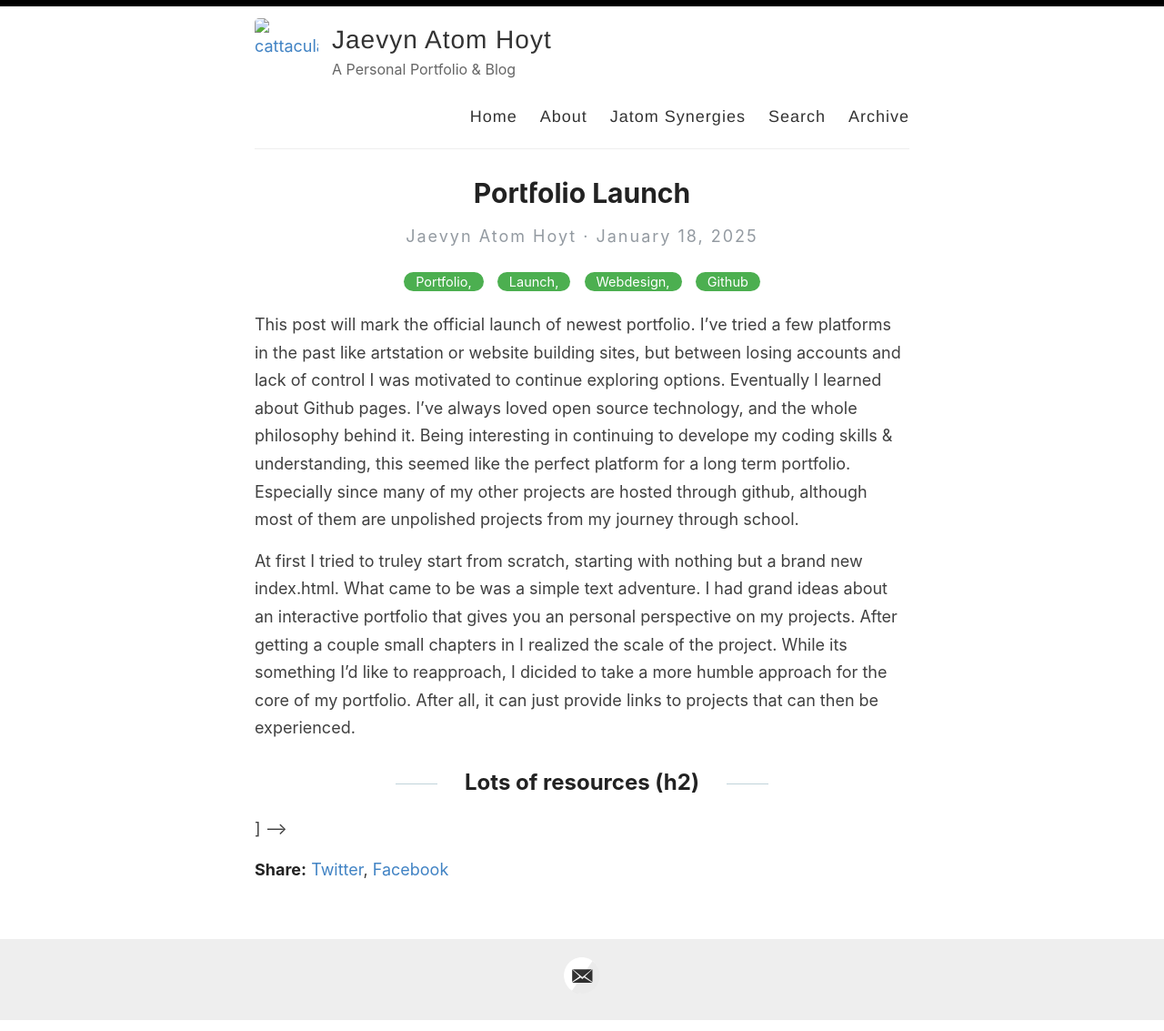
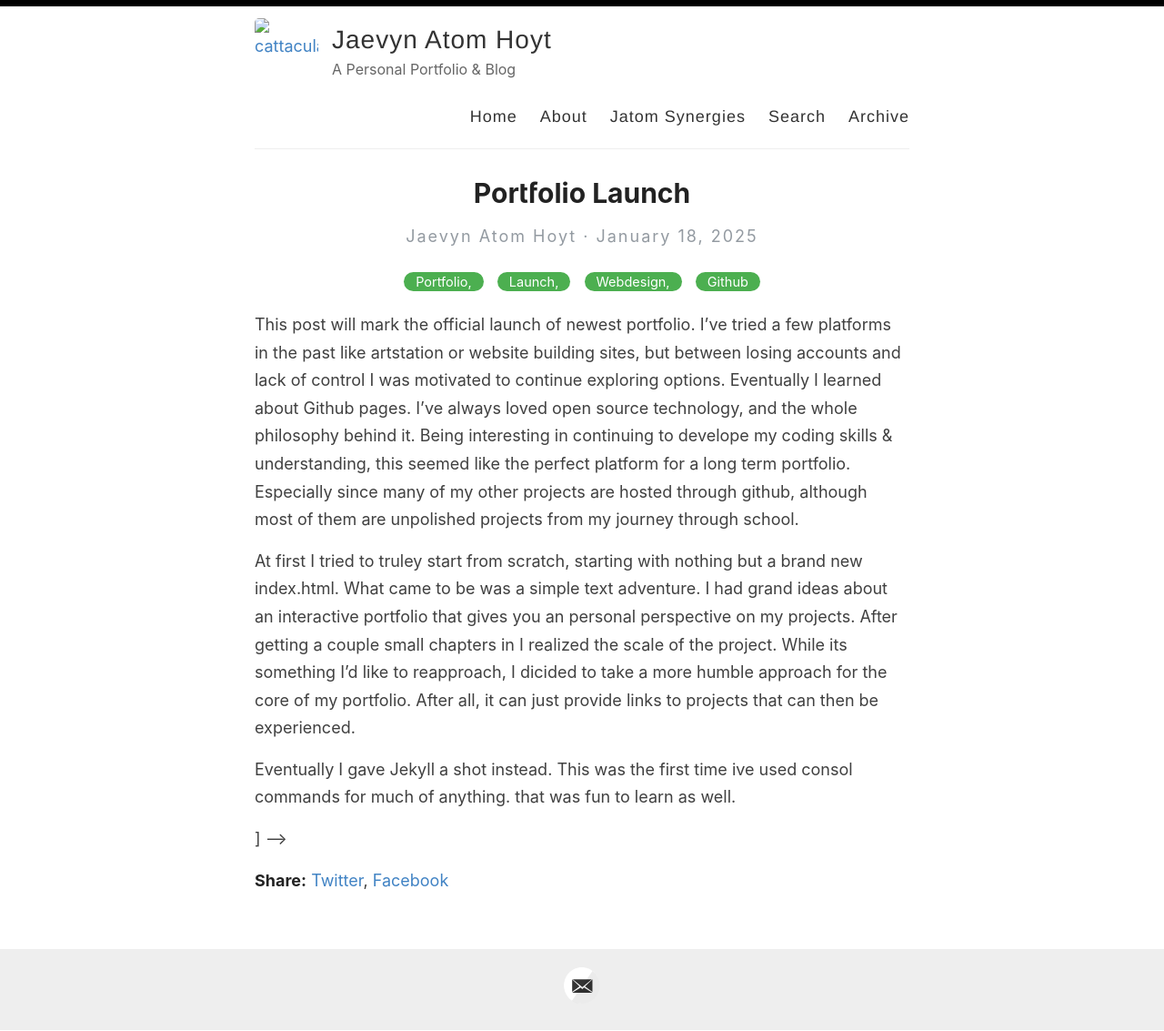
Before and after one commit to cattacular/cattacular.github.io, a Jekyll site: the page built from _posts/2025-1-18-Portfolio-Launch.md, in a window 1280 px wide. Shown: the whole page at 91% size. Built offline with Jekyll 4.4.1, drawn with Linux system fonts in a browser that asks for light colours.

Commit message:
Update 2025-1-18-Portfolio-Launch.md

```diff
--- a/_posts/2025-1-18-Portfolio-Launch.md
+++ b/_posts/2025-1-18-Portfolio-Launch.md
@@ -8,7 +8,8 @@ This post will mark the official launch of newest portfolio. I've tried a few pl
 
 At first I tried to truley start from scratch, starting with nothing but a brand new index.html. What came to be was a simple text adventure. I had grand ideas about an interactive portfolio that gives you an personal perspective on my projects. After getting a couple small chapters in I realized the scale of the project. While its something I'd like to reapproach, I dicided to take a more humble approach for the core of my portfolio. After all, it can just provide links to projects that can then be experienced.
 
-## Lots of resources (h2)
+Eventually I gave Jekyll a shot instead. This was the first time ive used consol commands for much of anything. that was fun to learn as well.
+
 
 
 <!-- ## Another great heading (h2) -->
```
